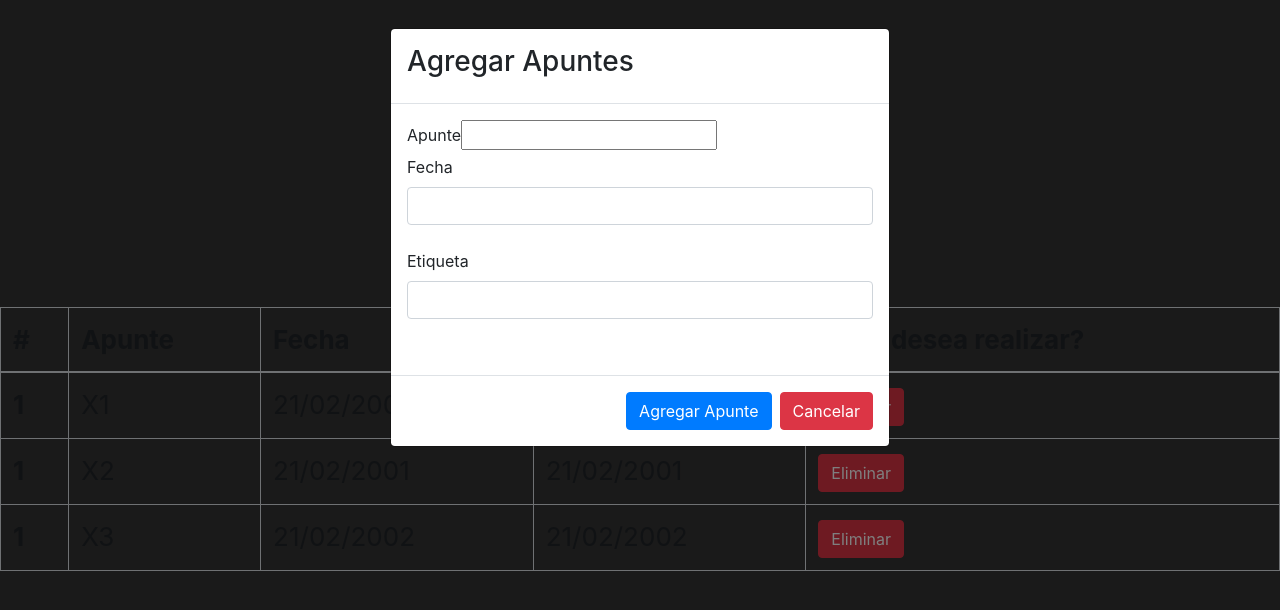
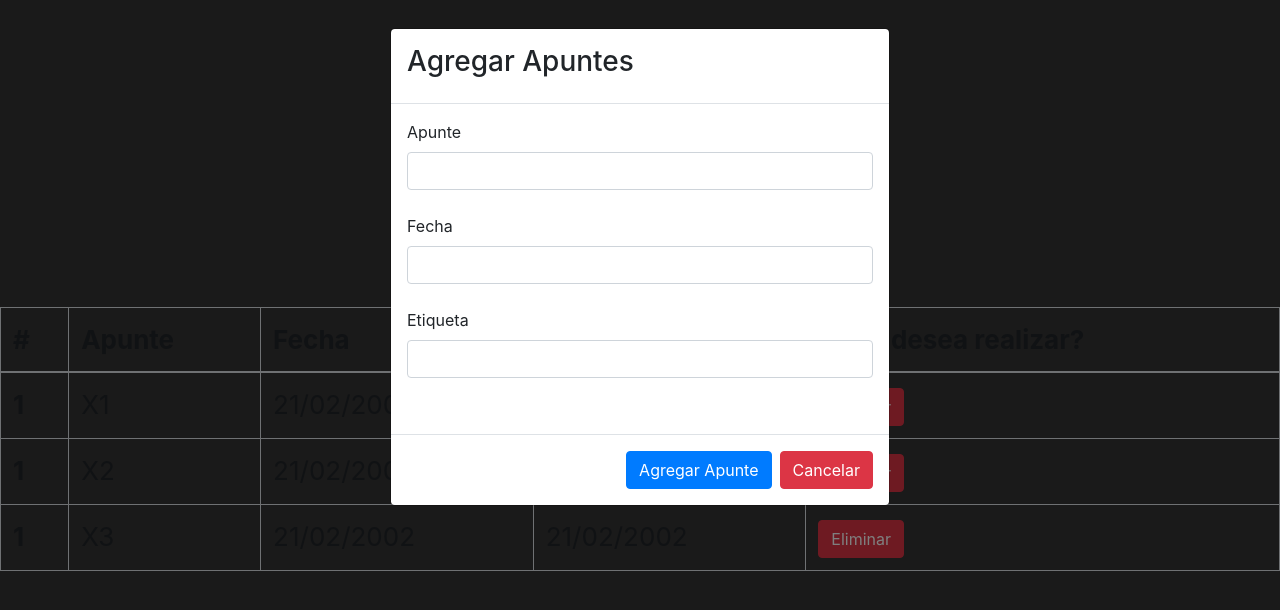
Before and after one commit to eliasgz97/ExamenMedioTermino_EliasGiron, a React (Create React App) app: page / in a window 1280 px wide. Both pictures are taken after a click on the button "Insertar". Shown: the top 610 px of the page. Built offline with nearby package versions, Linux system fonts and the light colour scheme.

Commit message:
Ventana para insertar corregida, campo de texto para agregar apunte no estaba en línea con los demás.

```diff
--- a/src/App.js
+++ b/src/App.js
@@ -99,7 +99,7 @@ function App() {
             <div className="form-group">
               <label>Apunte</label>
               <input
-                className="fromm-control"
+                className="form-control"
                 type="text"
                 name="Apunte"
                 value={elementoSeleccionado ? elementoSeleccionado.Apunte : ''}
```
